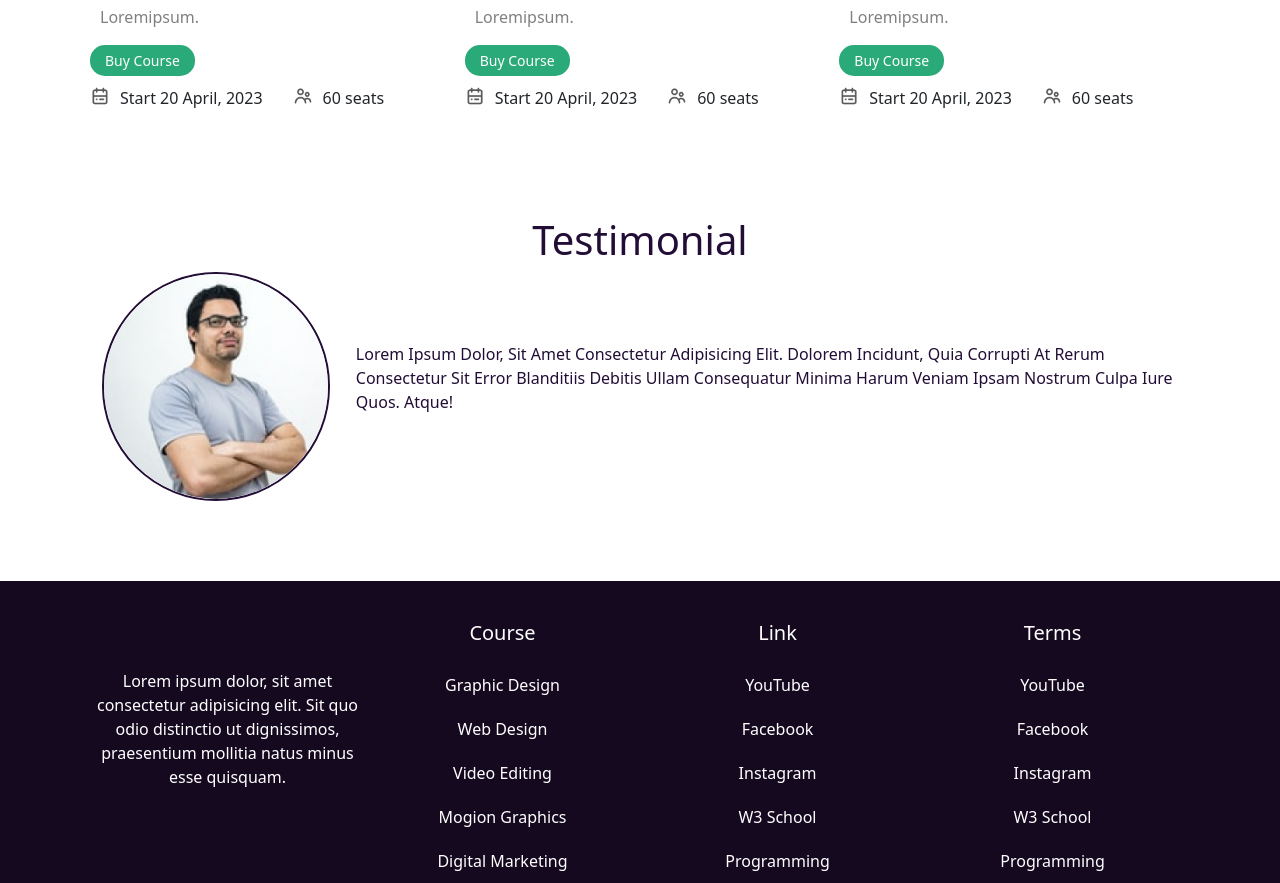
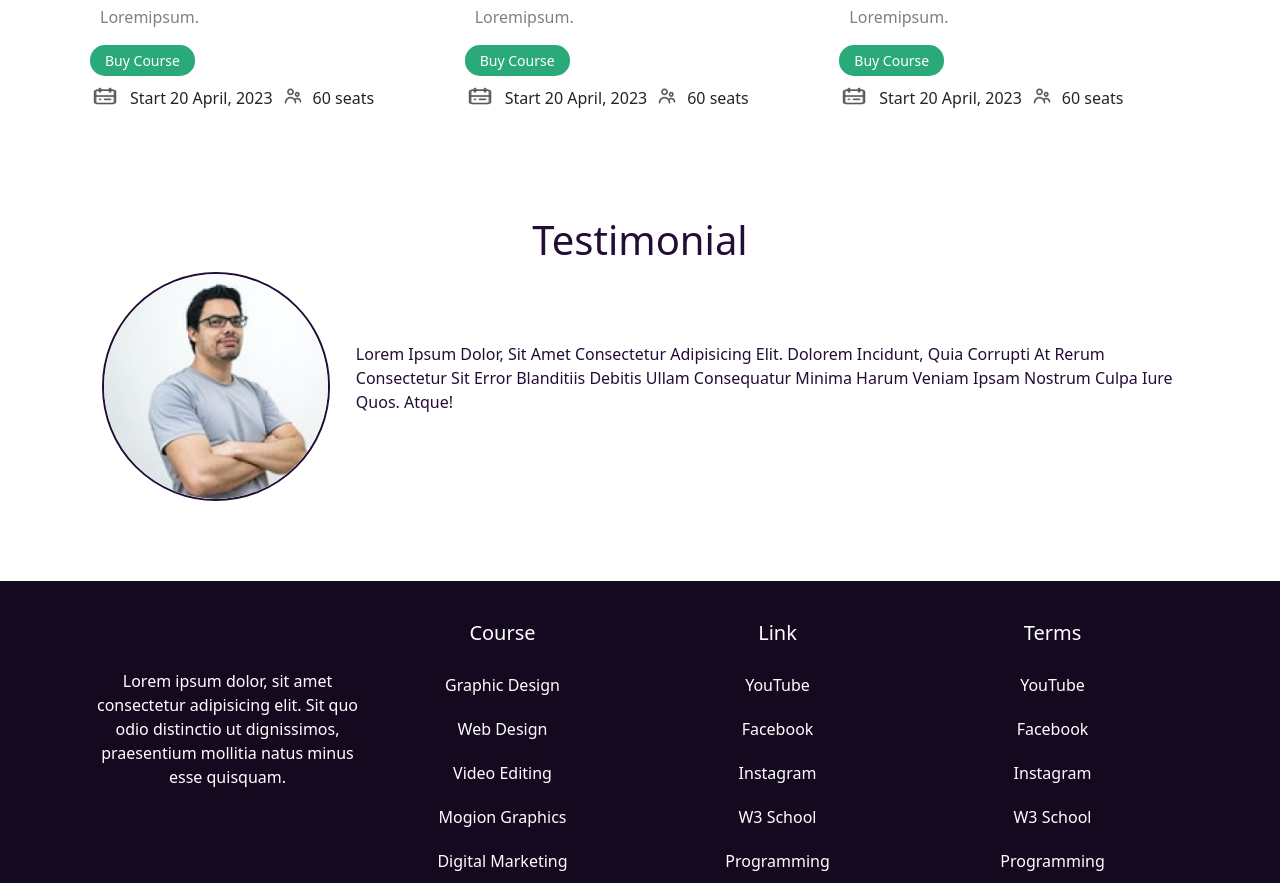
Before and after one commit to SayeedR/e-school, a plain HTML site: page index.html in a window 1280 px wide. Shown: the part 1194-2077 px from the top of the page. Drawn offline with nearby package versions, Linux system fonts and the light colour scheme.

Commit message:
issue-fixed

```diff
--- a/index.html
+++ b/index.html
@@ -107,7 +107,7 @@
             <div class="d-flex justify-content-lg-start">
               <img class="calender" src="ICON/calendar.png" alt="">
               <P class="date">Start 20 April, 2023</P>
-              <img src="ICON/people.png" alt="">
+              <img class="people"src="ICON/people.png" alt="">
               <p class="date">60 seats</p>
             </div>
           </div>
@@ -122,7 +122,7 @@
             <div class="d-flex justify-content-lg-start">
               <img class="calender" src="ICON/calendar.png" alt="">
               <P class="date">Start 20 April, 2023</P>
-              <img src="ICON/people.png" alt="">
+              <img class="people" src="ICON/people.png" alt="">
               <p class="date">60 seats</p>
             </div>
           </div>
@@ -136,7 +136,7 @@
             <div class="d-flex justify-content-lg-start">
               <img class="calender" src="ICON/calendar.png" alt="">
               <P class="date">Start 20 April, 2023</P>
-              <img src="ICON/people.png" alt="">
+              <img class="people" src="ICON/people.png" alt="">
               <p class="date">60 seats</p>
             </div>
           </div>
--- a/style.css
+++ b/style.css
@@ -87,11 +87,12 @@ padding: 20px 0px 0px 10px;
     margin-bottom: 10px;
 }
 .col-mid-2 img{
-    width: 20px;
+    width: 30px;
     height: 20px;
 }
+.people,
 .date{
-    padding-right: 30px;
+
     padding-left: 10px;
 }
 
```
